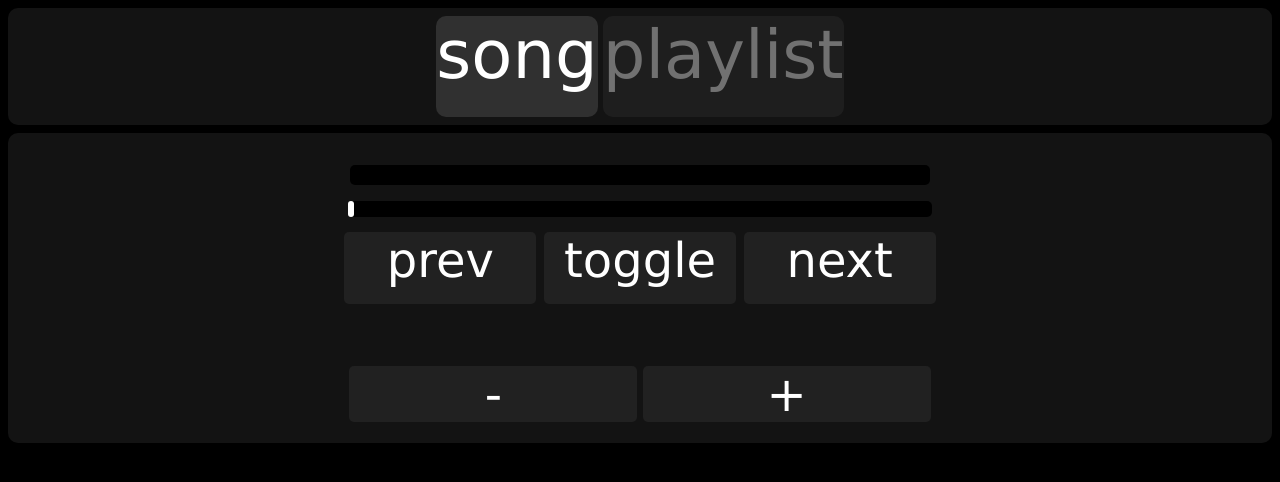
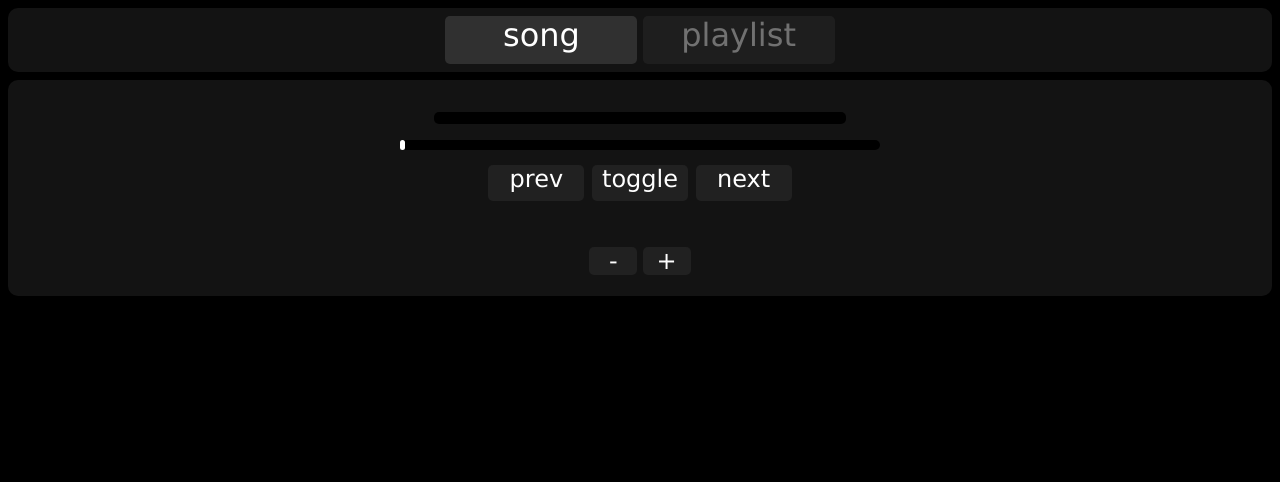
Before and after one commit to cmplex/webmpc, a PHP site: page / in a window 1280 px wide. Shown: the top 482 px of the page. Run offline with PHP 8.4, Linux system fonts and the light colour scheme.

Commit message:
scale desktop layout adequately

```diff
--- a/style/desktop/main.css
+++ b/style/desktop/main.css
@@ -24,17 +24,17 @@ a:visited 	{color: #FFFFFF;}
 .modebutton {
 	background-color: #303030;
 	display: inline-block;
-	border-radius: 10px;
+	border-radius: 5px;
 	opacity: 0.4;
 
-	font-family: Verdana;
-	font-size: 4.2em;
+	font-size: 2em;
 	color: #FFFFFF;
 
 	text-align: center;
 
-	width:auto;
-	height:1.5em;
+	width: 6em;
+	height: 1.5em;
+
 }
 
 #displayarea{
@@ -50,5 +50,4 @@ a:visited 	{color: #FFFFFF;}
 .modeview {
 	background-color: #131313;
 	border-radius: 10px;
-
 }
--- a/style/desktop/songview.css
+++ b/style/desktop/songview.css
@@ -13,13 +13,13 @@
 
 #songview #songdescr p {
 	font-family: Verdana;
-	font-size: 1.75em;
+	font-size: 1em;
 
 	text-align: left;
 }
 
 #songview #songdescr p:first-child{
-	font-size: 3em;
+	font-size: 2em;
 }
 
 #songview #controls{
@@ -32,17 +32,17 @@
 	text-align: center;
 	border-radius: 5px;
 
-	padding: 10px;
+	padding: 6px;
 
 	margin-left: auto;
 	margin-right: auto;
 
-	width: 35em;
+	width: 25em;
 }
 
 #albumart img {
-	width: 35em;
-	height: 35em;
+	width: 25em;
+	height: 25em;
 }
 
 #controls {
@@ -58,7 +58,7 @@
 	display: inline-block;
 	border-radius: 5px;
 
-	font-size: 2em;
+	font-size: 1em;
 
 	width: 4em;
 	height: 1.5em;
@@ -75,9 +75,9 @@
 	display: inline-block;
 	border-radius: 5px;
 
-	font-size: 3em;
+	font-size: 1.5em;
 
-	width: 6em;
+	width: 2em;
 	height: auto;
 }
 
@@ -91,8 +91,8 @@
 	margin-right: auto;
 	margin-bottom: 15px;
 
-	width: 36.5em;
-	height: 1em;
+	width: 30em;
+	height: 0.6em;
 }
 
 #progressbar {
```
Also changed, not shown: style/desktop/playlist.css (+6 -26 lines).
